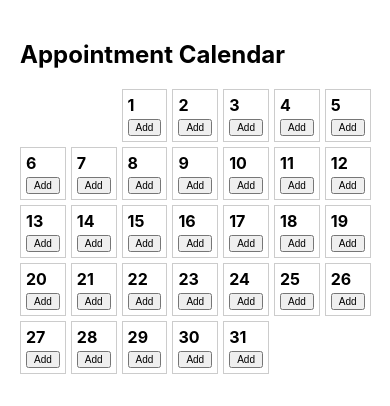
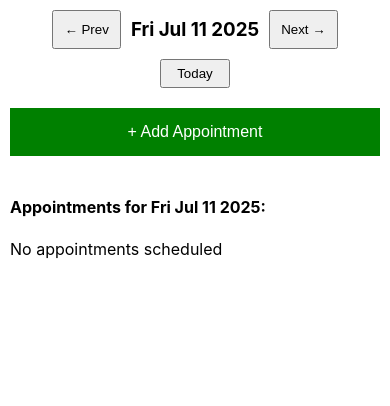
Before and after one commit to shuaib5948/Care-Cure, a React (Create React App) app in the folder clinic-calendar/: page /calendar in a window 390 px wide. Shown: the top 406 px of the page. Built offline with nearby package versions, Linux system fonts and the light colour scheme.

Commit message:
add mobileview calendar component for mobile devices

```diff
--- a/clinic-calendar/src/components/appointmentform.jsx
+++ b/clinic-calendar/src/components/appointmentform.jsx
@@ -1,7 +1,7 @@
 import React, { useState } from 'react';
 import { patients, doctors } from '../data/lists';
 
-function appointmentform({ date, onClose, onSave }) {
+function AppointmentForm({ date, onClose, onSave }) {
   const [patient, setPatient] = useState('');
   const [doctor, setDoctor] = useState('');
   const [time, setTime] = useState('');
@@ -52,4 +52,4 @@ function appointmentform({ date, onClose, onSave }) {
   );
 }
 
-export default appointmentform;
+export default AppointmentForm;
--- a/clinic-calendar/src/components/calendarview.jsx
+++ b/clinic-calendar/src/components/calendarview.jsx
@@ -1,5 +1,8 @@
 import React, { useState, useEffect } from 'react';
 import AppointmentForm from './appointmentform';
+import MobileView from './mobileview';
+
+
 
 function CalendarView() {
   const [appointments, setAppointments] = useState(() => {
@@ -8,6 +11,19 @@ function CalendarView() {
   });
 
   const [selectedDate, setSelectedDate] = useState(null);
+  const [isMobile, setIsMobile] = useState(false);
+
+  // Check if device is mobile
+  useEffect(() => {
+    const checkMobile = () => {
+      setIsMobile(window.innerWidth <= 768);
+    };
+
+    checkMobile();
+    window.addEventListener('resize', checkMobile);
+
+    return () => window.removeEventListener('resize', checkMobile);
+  }, []);
 
   useEffect(() => {
     localStorage.setItem('appointments', JSON.stringify(appointments));
@@ -19,6 +35,10 @@ function CalendarView() {
     updated[key] = [...(updated[key] || []), data];
     setAppointments(updated);
   }
+
+
+
+
 
   const today = new Date();
   const year = today.getFullYear();
@@ -51,6 +71,13 @@ function CalendarView() {
   }
 
   return (
+    <div>
+      {isMobile ? (
+        <MobileView
+          appointments={appointments}
+          onAddAppointment={handleAddAppointment}
+        />
+      ) : (
         <div style={{ padding: '20px' }}>
           <h2>Appointment Calendar</h2>
           <div style={{ display: 'grid', gridTemplateColumns: 'repeat(7, 1fr)', gap: '5px' }}>
@@ -64,6 +91,8 @@ function CalendarView() {
             />
           )}
         </div>
+      )}
+    </div>
   );
 }
 
--- /dev/null
+++ b/clinic-calendar/src/components/mobileview.jsx
@@ -0,0 +1,95 @@
+import React, { useState } from 'react';
+import AppointmentForm from './appointmentform';
+
+function MobileView({ appointments, onAddAppointment }) {
+  const [currentDate, setCurrentDate] = useState(new Date());
+  const [selectedDate, setSelectedDate] = useState(null);
+
+  const formatDate = (date) => {
+    return date.toDateString();
+  };
+
+  const navigateDate = (direction) => {
+    const newDate = new Date(currentDate);
+    newDate.setDate(currentDate.getDate() + direction);
+    setCurrentDate(newDate);
+  };
+
+  const goToToday = () => {
+    setCurrentDate(new Date());
+  };
+
+  const dateKey = currentDate.toISOString().split('T')[0];
+  const dayAppointments = appointments[dateKey] || [];
+
+  return (
+    <div style={{ padding: '10px' }}>
+      {/* Simple Header */}
+      <div style={{ textAlign: 'center', marginBottom: '20px' }}>
+        <div style={{ display: 'flex', justifyContent: 'center', alignItems: 'center', gap: '10px' }}>
+          <button onClick={() => navigateDate(-1)} style={{ padding: '10px' }}>
+            ← Prev
+          </button>
+          <h3 style={{ margin: '0' }}>{formatDate(currentDate)}</h3>
+          <button onClick={() => navigateDate(1)} style={{ padding: '10px' }}>
+            Next →
+          </button>
+        </div>
+        <button onClick={goToToday} style={{ marginTop: '10px', padding: '5px 15px' }}>
+          Today
+        </button>
+      </div>
+
+      {/* Add Appointment Button */}
+      <button
+        onClick={() => setSelectedDate(currentDate)}
+        style={{
+          width: '100%',
+          padding: '15px',
+          background: 'green',
+          color: 'white',
+          border: 'none',
+          marginBottom: '20px',
+          fontSize: '16px'
+        }}
+      >
+        + Add Appointment
+      </button>
+
+      {/* Appointments List */}
+      <div>
+        <h4>Appointments for {formatDate(currentDate)}:</h4>
+        {dayAppointments.length === 0 ? (
+          <p>No appointments scheduled</p>
+        ) : (
+          dayAppointments.map((appointment, index) => (
+            <div
+              key={index}
+              style={{
+                border: '1px solid #ddd',
+                padding: '10px',
+                marginBottom: '10px',
+                backgroundColor: '#f9f9f9'
+              }}
+            >
+              <div><strong>Time:</strong> {appointment.time}</div>
+              <div><strong>Patient:</strong> {appointment.patient}</div>
+              <div><strong>Doctor:</strong> {appointment.doctor}</div>
+            </div>
+          ))
+        )}
+      </div>
+
+      {/* Appointment Form Modal */}
+      {selectedDate && (
+        <AppointmentForm
+          date={selectedDate}
+          onClose={() => setSelectedDate(null)}
+          onSave={onAddAppointment}
+        />
+      )}
+    </div>
+  );
+}
+
+export default MobileView;
```
Lines whose indentation alone changed are shown as unchanged.
